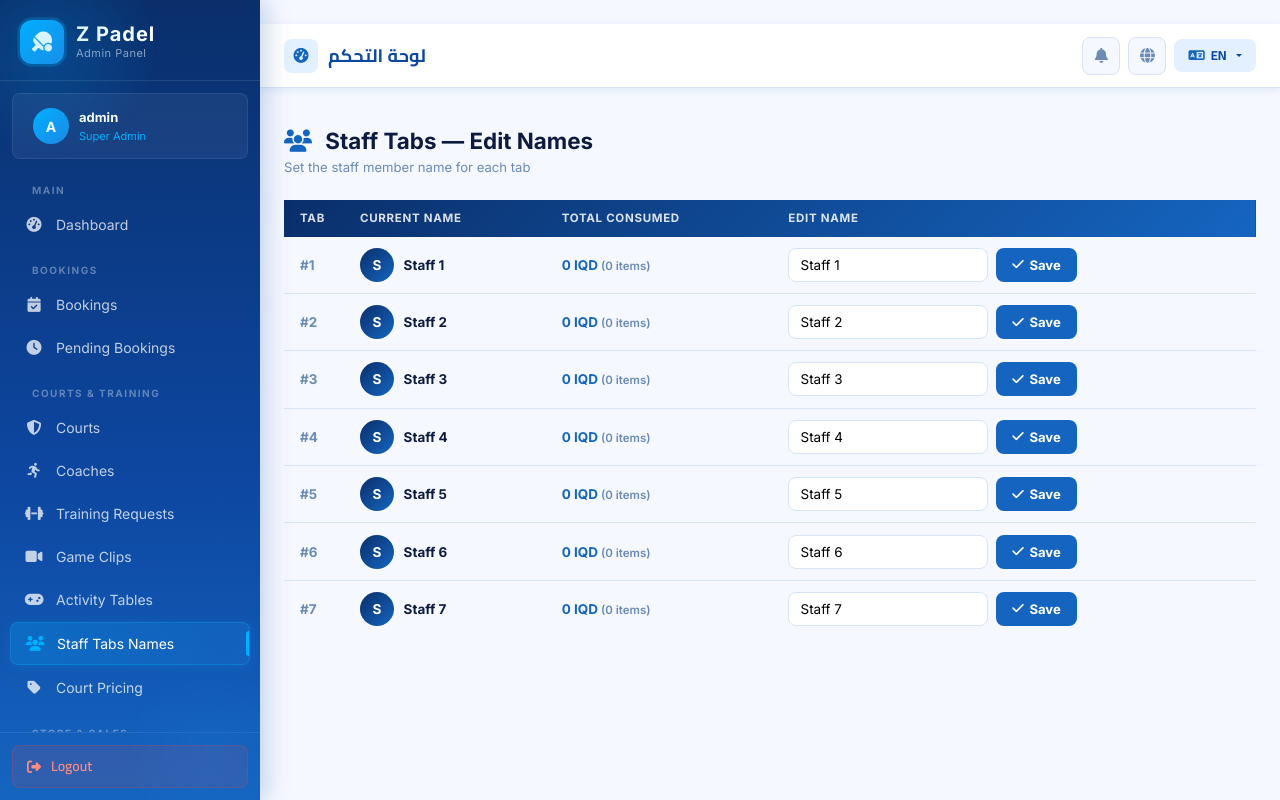
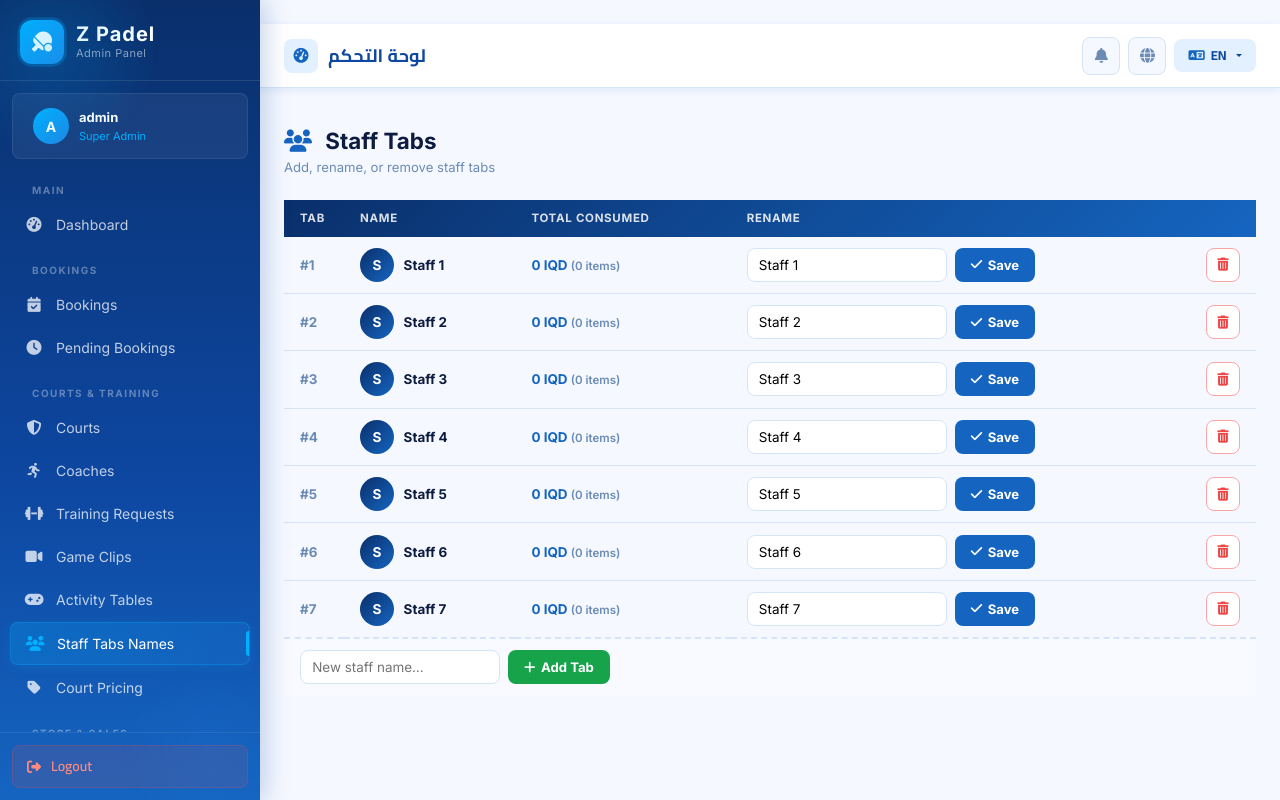
Before and after one commit to metinmeki/Z_padel, a Flask app: page /admin/staff-slots in a window 1280 px wide. Run offline with Flask 3, Linux system fonts and the light colour scheme; a user stored in the database is signed in; data comes from the database, SQL or seed files in the repository; data that the repository does not hold is empty; some libraries are stand-ins or nearby versions.

Commit message:
Feat: add/delete staff tabs from admin panel
- New POST /admin/staff-slots/add route — creates a new slot with next slot_number
- New POST /admin/staff-slots/<id>/delete route — removes slot, restores stock
- Admin template now shows an Add Tab row at the bottom (green button)
- Delete button per row with confirmation dialog

Co-Authored-By: Claude Sonnet 4.6 <noreply@anthropic.com>

```diff
--- a/app/routes/admin.py
+++ b/app/routes/admin.py
@@ -2941,6 +2941,16 @@ def staff_slots_admin():
     return render_template('admin/staff_slots_admin.html', slots=slots, lang=g.lang)
 
 
+@admin_bp.route('/staff-slots/add', methods=['POST'])
+@login_required
+def staff_slot_add():
+    name = (request.form.get('staff_name') or '').strip() or 'Staff'
+    max_num = db.session.query(db.func.max(StaffSlot.slot_number)).scalar() or 0
+    db.session.add(StaffSlot(slot_number=max_num + 1, staff_name=name))
+    db.session.commit()
+    return redirect(url_for('admin.staff_slots_admin'))
+
+
 @admin_bp.route('/staff-slots/<int:slot_id>/edit', methods=['POST'])
 @login_required
 def staff_slot_edit(slot_id):
@@ -2949,6 +2959,19 @@ def staff_slot_edit(slot_id):
     if name:
         slot.staff_name = name
         db.session.commit()
+    return redirect(url_for('admin.staff_slots_admin'))
+
+
+@admin_bp.route('/staff-slots/<int:slot_id>/delete', methods=['POST'])
+@login_required
+def staff_slot_delete(slot_id):
+    slot = StaffSlot.query.get_or_404(slot_id)
+    for item in slot.items:
+        prod = Product.query.get(item.product_id)
+        if prod:
+            prod.stock += item.quantity
+    db.session.delete(slot)
+    db.session.commit()
     return redirect(url_for('admin.staff_slots_admin'))
 
 
--- a/app/templates/admin/staff_slots_admin.html
+++ b/app/templates/admin/staff_slots_admin.html
@@ -17,18 +17,24 @@
 .sn-input:focus { border-color:var(--brand-blue); outline:none; box-shadow:0 0 0 3px rgba(21,101,192,.12); }
 .sn-save { height:34px; padding:0 1rem; border-radius:8px; border:none; background:var(--brand-blue); color:#fff; font-size:.82rem; font-weight:700; cursor:pointer; display:inline-flex; align-items:center; gap:.35rem; }
 .sn-save:hover { background:var(--brand-blue-dark); }
+.sn-del { height:34px; width:34px; border-radius:8px; border:1.5px solid #fca5a5; background:#fff; color:#ef4444; font-size:.82rem; cursor:pointer; display:inline-flex; align-items:center; justify-content:center; transition:all .15s; }
+.sn-del:hover { background:#ef4444; color:#fff; border-color:#ef4444; }
+.add-row { background:#f8faff; border-top:2px dashed var(--border-color); }
+.add-row td { padding:.85rem 1rem; }
 </style>
 {% endblock %}
 
 {% block content %}
-<div style="margin-bottom:1.4rem;">
-  <h2 style="margin:0 0 .2rem;font-size:1.4rem;font-weight:900;color:var(--text-dark);">
-    <i class="fas fa-users me-2" style="color:var(--brand-blue);"></i>
-    {% if lang == 'en' %}Staff Tabs — Edit Names{% else %}تبويبات الموظفين — تعديل الأسماء{% endif %}
-  </h2>
-  <p style="margin:0;font-size:.82rem;color:var(--text-muted);">
-    {% if lang == 'en' %}Set the staff member name for each tab{% else %}حدد اسم الموظف لكل تبويب{% endif %}
-  </p>
+<div style="display:flex;align-items:flex-start;justify-content:space-between;margin-bottom:1.4rem;flex-wrap:wrap;gap:.75rem;">
+  <div>
+    <h2 style="margin:0 0 .2rem;font-size:1.4rem;font-weight:900;color:var(--text-dark);">
+      <i class="fas fa-users me-2" style="color:var(--brand-blue);"></i>
+      {% if lang == 'en' %}Staff Tabs{% else %}تبويبات الموظفين{% endif %}
+    </h2>
+    <p style="margin:0;font-size:.82rem;color:var(--text-muted);">
+      {% if lang == 'en' %}Add, rename, or remove staff tabs{% else %}أضف أو عدّل أو احذف تبويبات الموظفين{% endif %}
+    </p>
+  </div>
 </div>
 
 <div class="sn-wrap">
@@ -36,9 +42,10 @@
     <thead>
       <tr>
         <th style="width:60px;">Tab</th>
-        <th>{% if lang == 'en' %}Current Name{% else %}الاسم الحالي{% endif %}</th>
+        <th>{% if lang == 'en' %}Name{% else %}الاسم{% endif %}</th>
         <th>{% if lang == 'en' %}Total Consumed{% else %}إجمالي الاستهلاك{% endif %}</th>
-        <th>{% if lang == 'en' %}Edit Name{% else %}تعديل الاسم{% endif %}</th>
+        <th>{% if lang == 'en' %}Rename{% else %}تعديل{% endif %}</th>
+        <th style="width:50px;"></th>
       </tr>
     </thead>
     <tbody>
@@ -58,11 +65,33 @@
           <form method="POST" action="{{ url_for('admin.staff_slot_edit', slot_id=slot.id) }}" class="sn-edit-form">
             <input type="hidden" name="csrf_token" value="{{ csrf_token() }}">
             <input type="text" name="staff_name" class="sn-input" value="{{ slot.staff_name }}" placeholder="Staff name" required>
-            <button type="submit" class="sn-save"><i class="fas fa-check"></i>{% if lang == 'en' %}Save{% else %}حفظ{% endif %}</button>
+            <button type="submit" class="sn-save"><i class="fas fa-check"></i> {% if lang == 'en' %}Save{% else %}حفظ{% endif %}</button>
+          </form>
+        </td>
+        <td>
+          <form method="POST" action="{{ url_for('admin.staff_slot_delete', slot_id=slot.id) }}"
+                onsubmit="return confirm('{% if lang == "en" %}Delete this tab? Items will be returned to stock.{% else %}حذف هذا التبويب؟ ستُعاد الأصناف للمخزون.{% endif %}')">
+            <input type="hidden" name="csrf_token" value="{{ csrf_token() }}">
+            <button type="submit" class="sn-del" title="{% if lang == 'en' %}Delete{% else %}حذف{% endif %}">
+              <i class="fas fa-trash-alt"></i>
+            </button>
           </form>
         </td>
       </tr>
       {% endfor %}
+
+      <!-- Add new tab row -->
+      <tr class="add-row">
+        <td colspan="5">
+          <form method="POST" action="{{ url_for('admin.staff_slot_add') }}" class="sn-edit-form">
+            <input type="hidden" name="csrf_token" value="{{ csrf_token() }}">
+            <input type="text" name="staff_name" class="sn-input" placeholder="{% if lang == 'en' %}New staff name…{% else %}اسم الموظف الجديد…{% endif %}" required>
+            <button type="submit" class="sn-save" style="background:#16a34a;">
+              <i class="fas fa-plus"></i> {% if lang == 'en' %}Add Tab{% else %}إضافة تبويب{% endif %}
+            </button>
+          </form>
+        </td>
+      </tr>
     </tbody>
   </table>
 </div>
```
